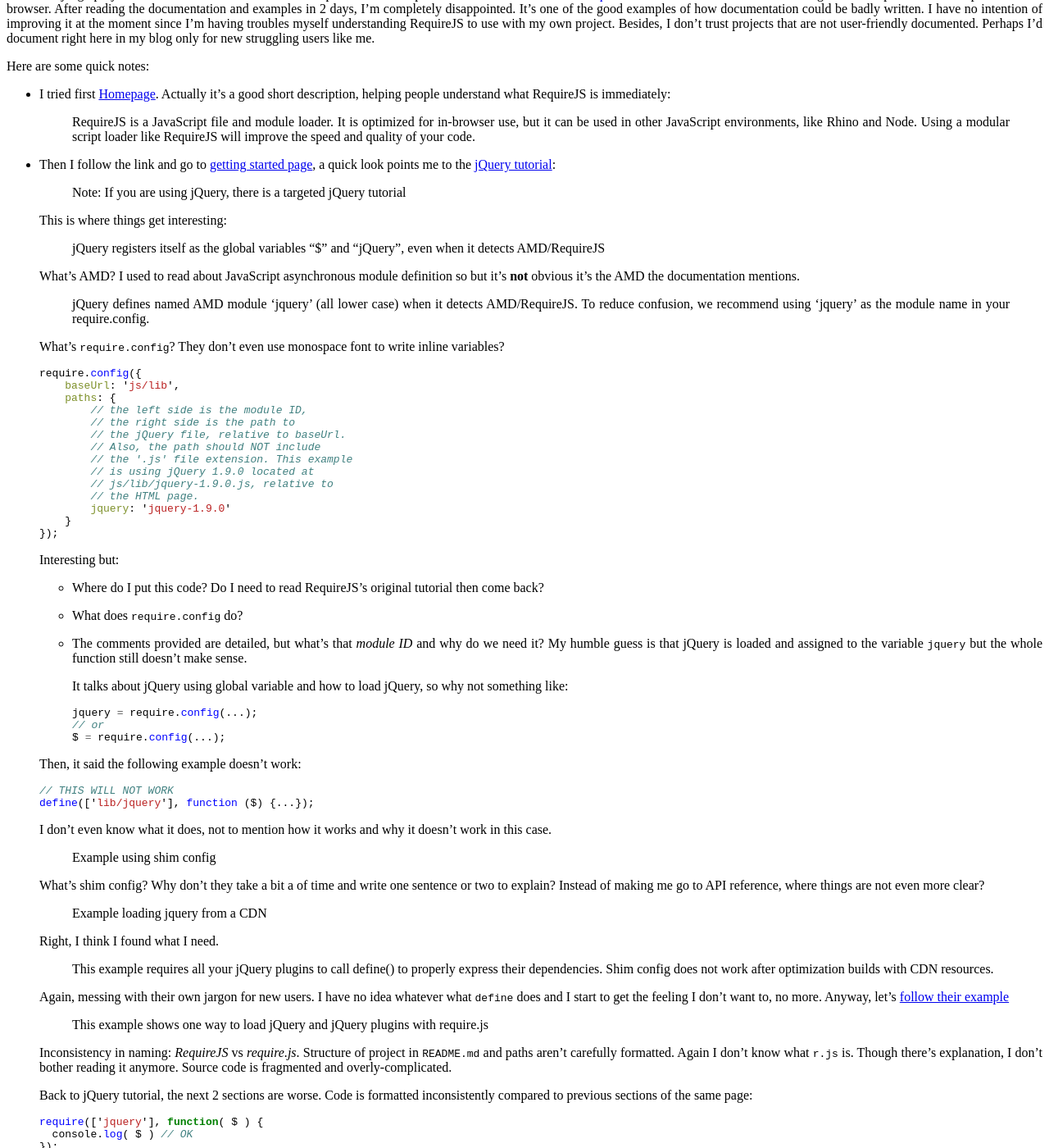
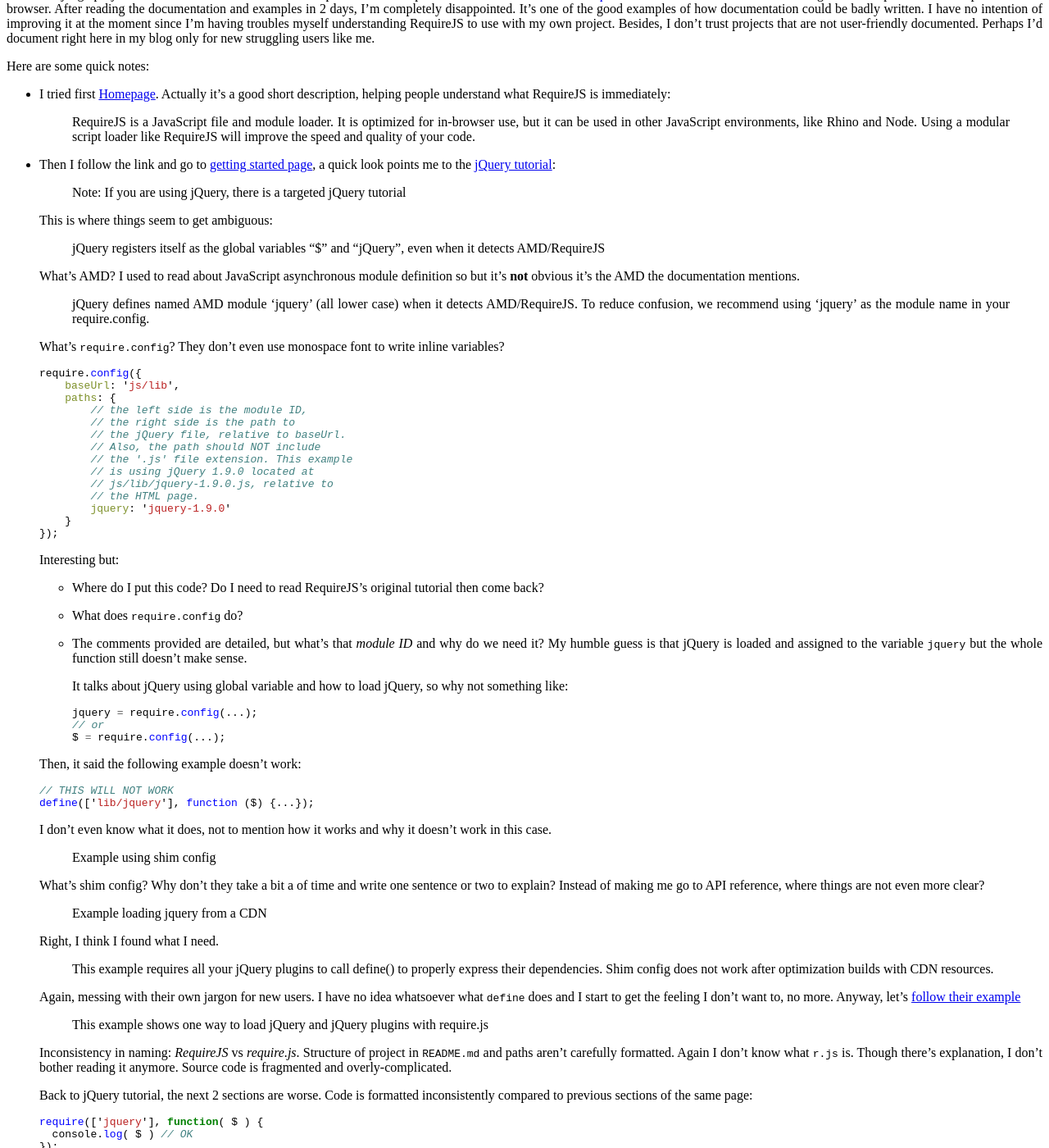
Before and after one commit to cmpitg/cmpitg.github.com, a Jekyll site: the page built from _posts/2014-04-20-requirejs---an-example-of-bad-documentation.md, in a window 1280 px wide and 1400 px high, scrolled down 338 px. Shown: the whole window at 82% size. Built offline with Jekyll 4.4.1, drawn with Linux system fonts in a browser that asks for light colours; Markdown is read by kramdown in place of the engine named in the settings; a script that is not in the unit is left out; comment, search, counter and statistics services are not loaded; some of the changed text lies outside the part shown.

Commit message:
Fix vocab

```diff
--- a/_posts/2014-04-20-requirejs---an-example-of-bad-documentation.md
+++ b/_posts/2014-04-20-requirejs---an-example-of-bad-documentation.md
@@ -36,7 +36,7 @@
 
   > Note: If you are using jQuery, there is a targeted jQuery tutorial
 
-  This is where things get interesting:
+  This is where things seem to get ambiguous:
 
   > jQuery registers itself as the global variables "$" and "jQuery", even
   > when it detects AMD/RequireJS
@@ -112,9 +112,9 @@
   > express their dependencies. Shim config does not work after optimization
   > builds with CDN resources.
 
-  Again, messing with their own jargon for new users.  I have no idea whatever
-  what `define` does and I start to get the feeling I don't want to, no more.
-  Anyway, let's
+  Again, messing with their own jargon for new users.  I have no idea
+  whatsoever what `define` does and I start to get the feeling I don't want
+  to, no more.  Anyway, let's
   [follow their example](https://github.com/requirejs/example-jquery-cdn)
 
   > This example shows one way to load jQuery and jQuery plugins with
```
Also changed, not shown: other parts of _posts/2014-04-20-requirejs---an-example-of-bad-documentation.md (+1 -1 lines).
